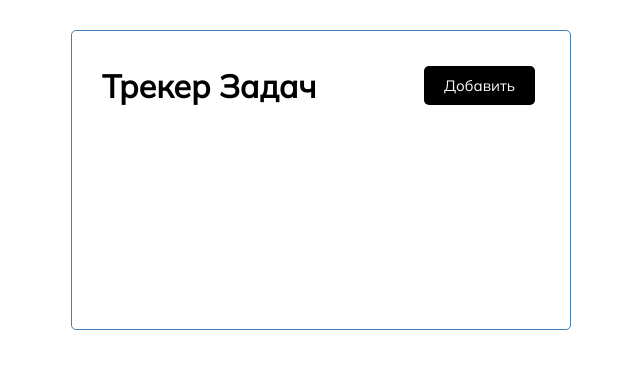
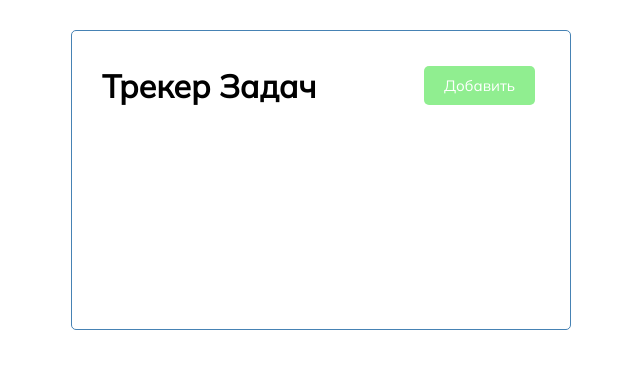
Before and after one commit to timeking/angular-task-tracker, an Angular app: page / in a window 1280 px wide. Shown: the top 368 px of the page, without its empty margins (319-959 px from the left). Built offline with nearby package versions, Linux system fonts and the light colour scheme.

Commit message:
onButtonClick

```diff
--- a/src/app/components/button/button.component.html
+++ b/src/app/components/button/button.component.html
@@ -1,3 +1,5 @@
-<button class="btn">
+<button class="btn"
+        [style.background-color]="color"
+        (click)="onButtonClick()">
     {{title}}
 </button>
--- a/src/app/components/button/button.component.ts
+++ b/src/app/components/button/button.component.ts
@@ -8,4 +8,9 @@ import { Component } from '@angular/core';
 })
 export class ButtonComponent {
   title: string = 'Добавить';
+  color: string = "lightgreen";
+
+  onButtonClick() {
+    alert("button clicked!");
+  }
 }
```
